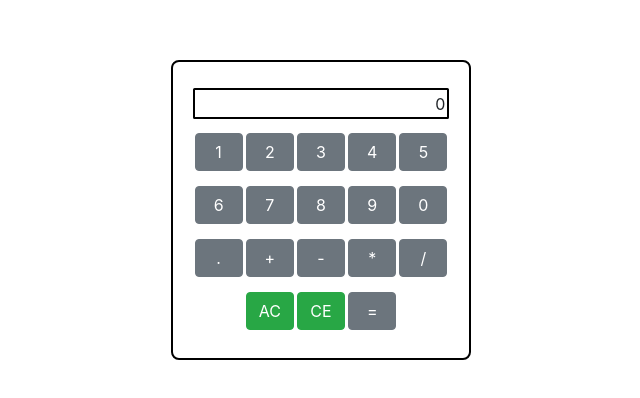
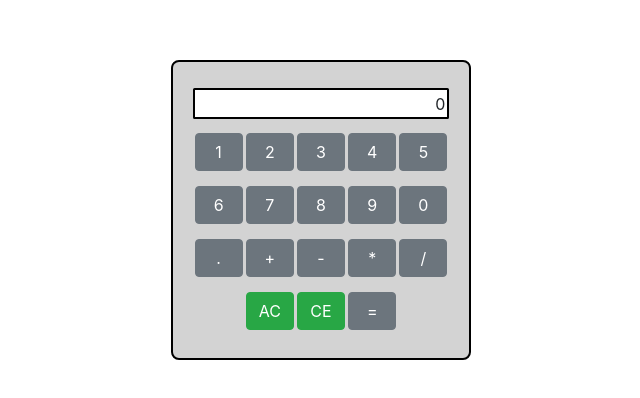
Before and after one commit to DamienBerthe/Calculator, a React (Create React App) app: page / in a window 1280 px wide. Shown: the part 190-588 px from the top of the page, without its empty margins (319-959 px from the left). Built offline with nearby package versions, Linux system fonts and the light colour scheme.

Commit message:
100% +color

```diff
--- a/src/App.css
+++ b/src/App.css
@@ -16,6 +16,8 @@
 	border: 2px solid black;
 	padding:20px;
 	border-radius: .5em;
+
+	background-color: lightgrey;
 }
 
 #display{
@@ -24,6 +26,8 @@
 	width: 300px;
 	text-align: right;
 	padding:.1rem;
+
+	background-color: white;
 }
 
 .button{
```
